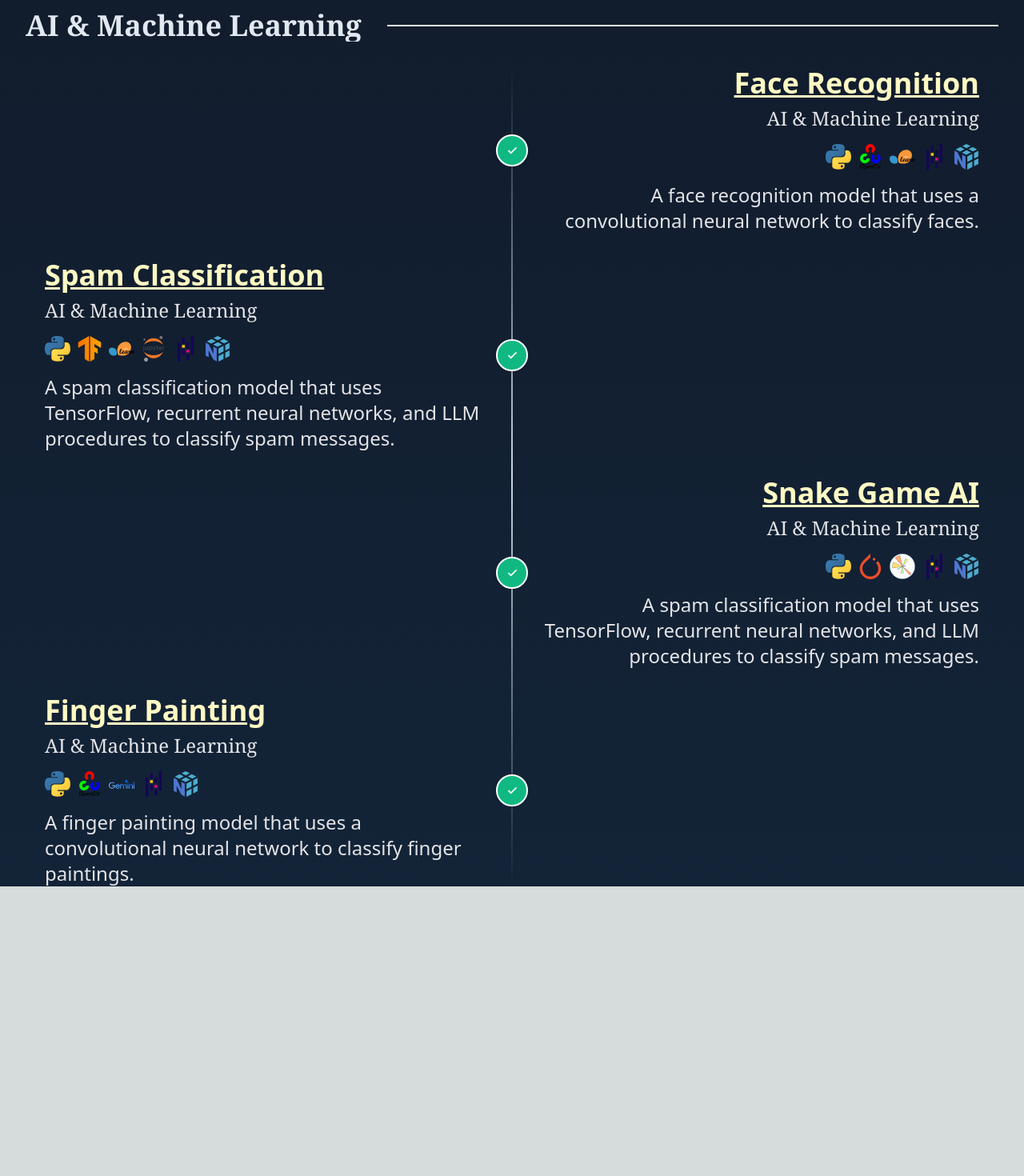
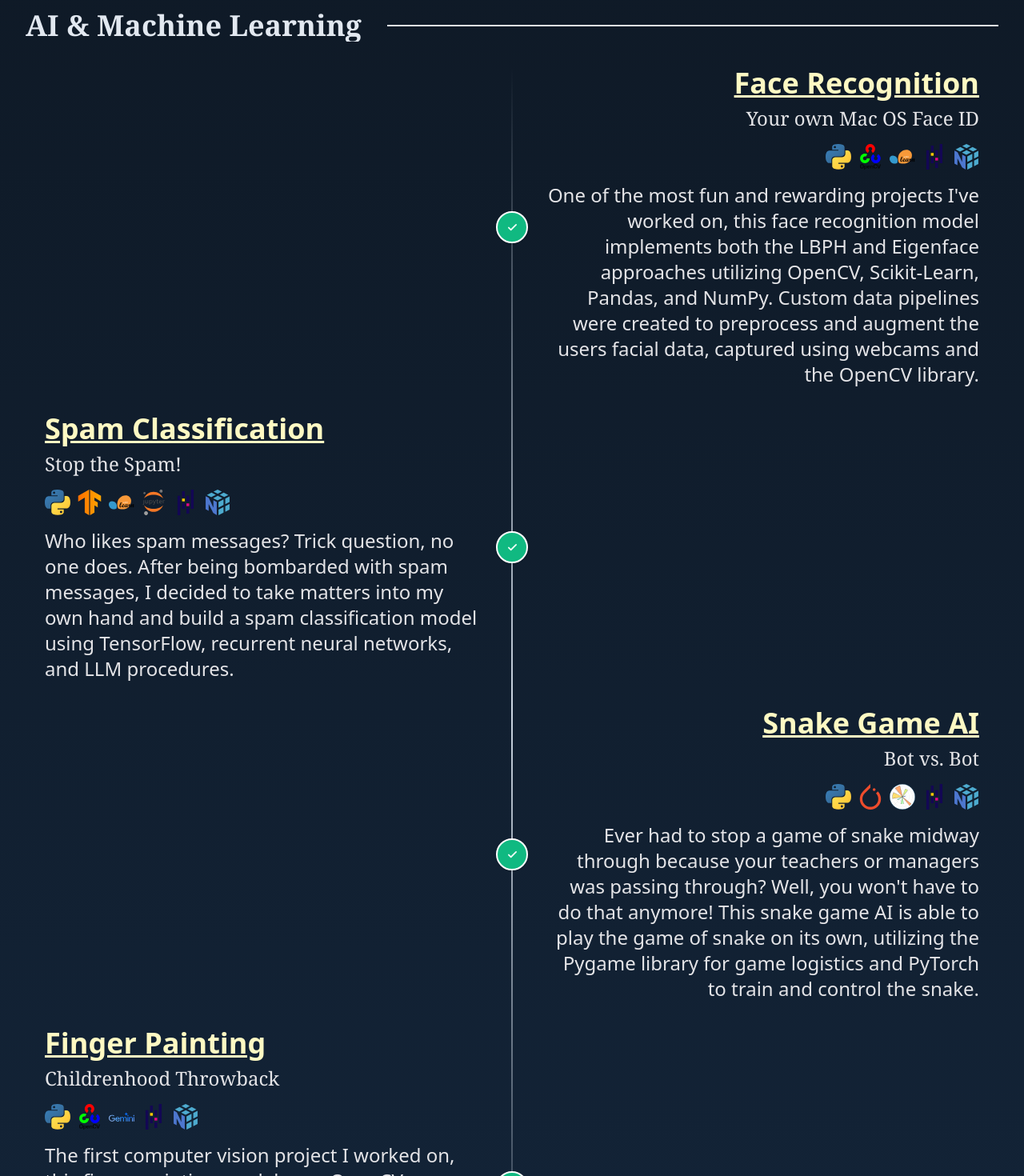
Before and after one commit to GlassesNoGlasses/GlassesNoGlasses.github.io, a Next.js app: page / in a window 1280 px wide. Shown: the part 1100-2570 px from the top of the page at 80% size. Before the commit the page ends 2208 px from the top, so only its background shows below. Built offline with nearby package versions, Linux system fonts and the light colour scheme; what tailwindcss-animated would draw is missing.

Commit message:
added ai & ml project descriptions

```diff
--- a/app/components/project-display/Project.tsx
+++ b/app/components/project-display/Project.tsx
@@ -21,7 +21,7 @@ export const Project = ({
   return (
     <div className={`flex flex-col ${animateDisplay}`}>
       <a href={projectLink} target='_blank'>
-        <h1 className={`${textDisplay} text-4xl font-bold font-sans text-yellow-100 underline`}>{title}</h1>
+        <h1 className={`${textDisplay} text-4xl font-bold font-sans text-yellow-100 underline hover:brightness-110`}>{title}</h1>
       </a>
         {subtitle && <h2 className={`${textDisplay} text-2xl font-serif text-zinc-200 pt-2`}>{subtitle}</h2>}
         <div className={`flex flex-row gap-2 pt-4 ${iconDisplayStyle}`}>
--- a/app/constants/projects.ts
+++ b/app/constants/projects.ts
@@ -23,9 +23,11 @@ const programming = {
 
 export const FaceRecognition: ProjectProps = {
     title: "Face Recognition",
-    subtitle: "AI & Machine Learning",
+    subtitle: "Your own Mac OS Face ID",
     projectLink: "https://github.com/GlassesNoGlasses/ComputerVision",
-    description: "A face recognition model that uses a convolutional neural network to classify faces.",
+    description: `One of the most fun and rewarding projects I've worked on,
+    this face recognition model implements both the LBPH and Eigenface approaches utilizing OpenCV, Scikit-Learn, Pandas, and NumPy.
+    Custom data pipelines were created to preprocess and augment the users facial data, captured using webcams and the OpenCV library.`,
     imagePaths: ["https://via.placeholder.com/150"],
     languages: [programming.Python],
     frameworks: [programming.OpenCV, programming.SKLearn, programming.Pandas, programming.NumPy]
@@ -33,27 +35,32 @@ export const FaceRecognition: ProjectProps = {
 
 export const FingerPainting: ProjectProps = {
     title: "Finger Painting",
-    subtitle: "AI & Machine Learning",
+    subtitle: "Childrenhood Throwback",
     projectLink: "https://github.com/GlassesNoGlasses/ComputerVision",
-    description: "A finger painting model that uses a convolutional neural network to classify finger paintings.",
+    description: `The first computer vision project I worked on, this finger painting model uses OpenCV, Pandas, NumPy,
+    and Google's Gemini AI to track the user's finger and draw on the screen. The model is able to track the user's finger via
+    OpenCV webcam access and draw on the screen in real-time. A good introductory project all in all.`,
     languages: [programming.Python],
     frameworks: [programming.OpenCV, programming.Gemini, programming.Pandas, programming.NumPy]
 }
 
 export const SpamClassification: ProjectProps = {
     title: "Spam Classification",
-    subtitle: "AI & Machine Learning",
+    subtitle: "Stop the Spam!",
     projectLink: "https://github.com/GlassesNoGlasses/TFProjects/blob/main/projects/text/SMS_Spam_Classification.ipynb",
-    description: "A spam classification model that uses TensorFlow, recurrent neural networks, and LLM procedures to classify spam messages.",
+    description: `Who likes spam messages? Trick question, no one does. After being bombarded with spam messages, I decided
+    to take matters into my own hand and build a spam classification model using TensorFlow, recurrent neural networks, and LLM procedures.`,
     languages: [programming.Python],
     frameworks: [programming.TensorFlow, programming.SKLearn, programming.Jupyter, programming.Pandas, programming.NumPy]
 }
 
 export const SnakeAI: ProjectProps = {
     title: "Snake Game AI",
-    subtitle: "AI & Machine Learning",
+    subtitle: "Bot vs. Bot",
     projectLink: "https://github.com/GlassesNoGlasses/PythonProjects/tree/main/Snake",
-    description: "A spam classification model that uses TensorFlow, recurrent neural networks, and LLM procedures to classify spam messages.",
+    description: `Ever had to stop a game of snake midway through because your teachers or managers was passing through? Well,
+    you won't have to do that anymore! This snake game AI is able to play the game of snake on its own, utilizing the Pygame library for
+    game logistics and PyTorch to train and control the snake.`,
     languages: [programming.Python],
     frameworks: [programming.PyTorch, programming.MatPlotLib, programming.Pandas, programming.NumPy]
 }
--- a/app/page.tsx
+++ b/app/page.tsx
@@ -34,7 +34,8 @@ export default function Home() {
             {...campfire, callback: () => setCampfire(prev => ({...prev, isActive: !prev.isActive}))}
           ]}
           />
-        <div className="flex flex-col h-full w-full align-middle gap-4 justify-center ">
+        <div className={`flex flex-col h-full w-full align-middle gap-4 justify-center
+          ${(meteors.isActive || campfire.isActive) && "animate-lofiPulse"}`}>
           <h1 className="text-9xl text-center font-bold font-sans text-yellow-100" id="initials">{initials}</h1>
           <h2 className="text-4xl text-center font-bold font-sans text-zinc-200" id="title">{titleText}</h2>
           <div className="flex w-full h-fit align-middle justify-center pt-8">
@@ -53,7 +54,7 @@ export default function Home() {
       </div>
 
       {/* Projects */}
-      <div className="flex flex-col h-fit w-full bg-gradient-to-b from-[#111a2a] to-[#132438]">
+      <div className="flex flex-col h-fit w-full bg-gradient-to-b from-[#0e1824] to-[#132438]">
         <div className="flex flex-col h-fit w-full mt-40 gap-20">
           <h1 id="projects-title"
           className="flex flex-row px-4 text-7xl text-center font-bold font-sans text-slate-100 overflow-hidden
```
